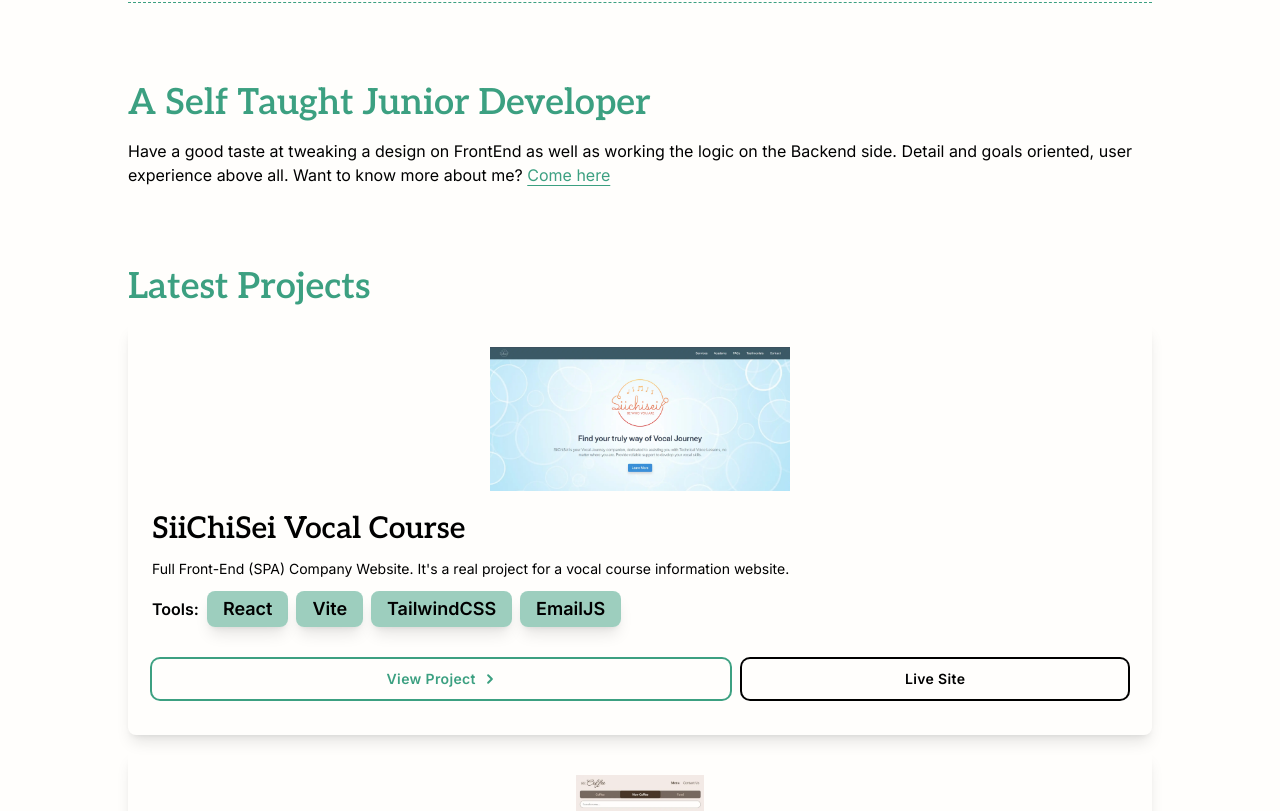
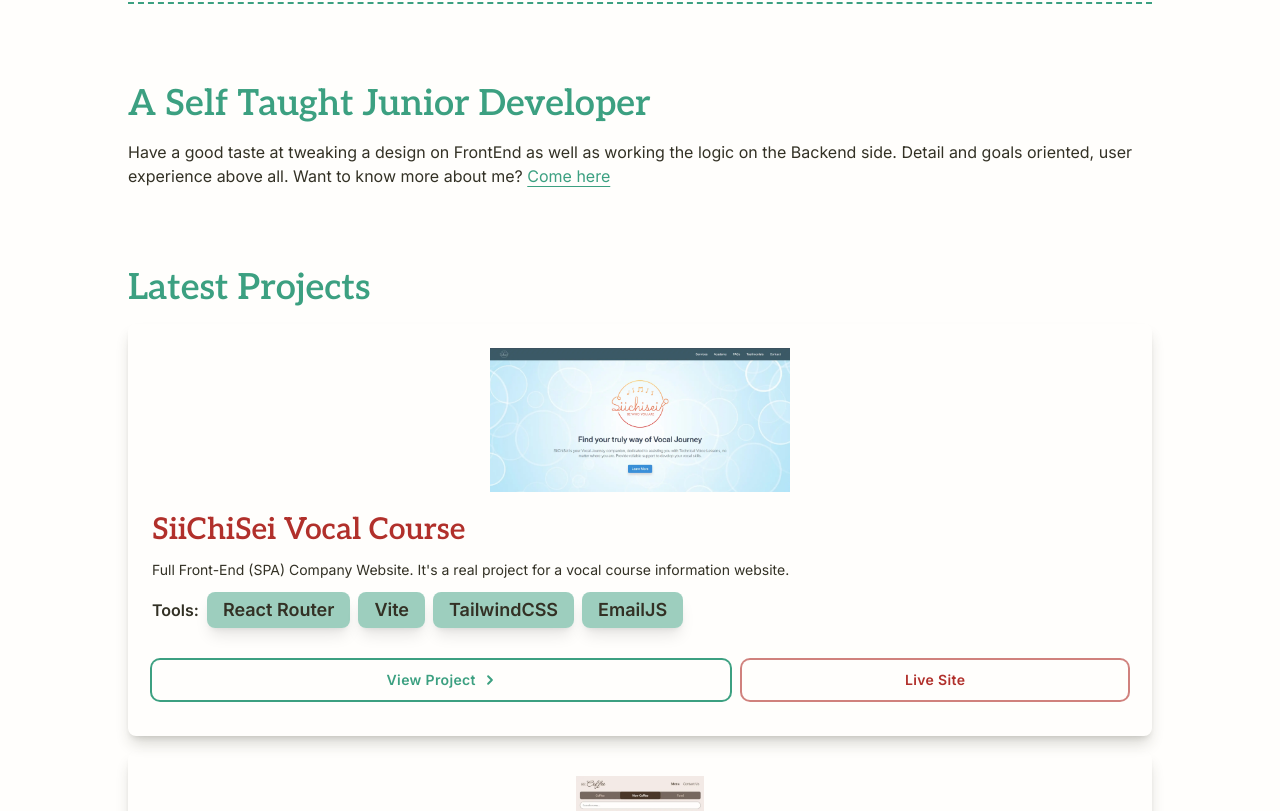
Before and after one commit to andi-ramadhan/andiramadhan.github.io, a React (Vite) app: page / in a window 1280 px wide. Shown: the part 798-1609 px from the top of the page. Built offline with nearby package versions, Linux system fonts and the light colour scheme.

Commit message:
Changing color profile

```diff
--- a/src/components/projectCard/Buttons.jsx
+++ b/src/components/projectCard/Buttons.jsx
@@ -6,7 +6,7 @@ const Buttons = ({ btnLWidth = '', btnRWidth = '', viewTo = '', liveTo = '' }) =
       <NavLink
         to={'/project'}
         className={`${btnLWidth} h-10
-        flex gap-2 justify-center items-center ring-2 ring-my-cyan text-my-dark font-semibold tracking-wide rounded-lg`}
+        flex gap-2 justify-center items-center ring-2 ring-my-cyan font-semibold tracking-wide rounded-lg`}
       >
         <p className="text-my-cyan">View Project</p>
         <svg xmlns="http://www.w3.org/2000/svg" fill="none" viewBox="0 0 24 24" strokeWidth={4} stroke="currentColor" className="size-3 text-my-cyan">
@@ -17,9 +17,9 @@ const Buttons = ({ btnLWidth = '', btnRWidth = '', viewTo = '', liveTo = '' }) =
         to={liveTo}
         target="_blank"
         className={`${btnRWidth} h-10
-        flex justify-center items-center ring-2 ring-my-maroon-blood/80 font-semibold tracking-wide rounded-lg`}
+        flex justify-center items-center ring-2 ring-my-red/60 font-semibold tracking-wide rounded-lg`}
       >
-        <p className="text-my-maroon-dark">Live Site</p>
+        <p className="text-my-red">Live Site</p>
       </Link>
     </>
   );
--- a/src/components/projectCard/ProjectCardSmall.jsx
+++ b/src/components/projectCard/ProjectCardSmall.jsx
@@ -3,7 +3,7 @@ import TagCard from "../TagCard";
 
 const ProjectCardSmall = ({ imgSrc = '', title = '', desc = '', tags = [], btnLWidth = 'w-3/5', btnRWidth = 'w-2/5', viewLink = '#', liveLink = '#' }) => {
   return (
-    <div className="container flex flex-col gap-5 p-6 rounded-lg shadow-lg shadow-my-maroon/20">
+    <div className="container flex flex-col gap-5 p-6 rounded-lg shadow-lg shadow-my-black/20">
 
       {/* IMAGE */}
       <figure className="w-full h-36 overflow-hidden rounded-md">
@@ -16,17 +16,17 @@ const ProjectCardSmall = ({ imgSrc = '', title = '', desc = '', tags = [], btnLW
 
       {/* CONTENT */}
       <div className="container flex flex-col gap-3">
-        <h2 className="text-2xl md:text-3xl font-semibold text-balance text-my-maroon-dark">{title}</h2>
-        <p className="text-sm text-my-maroon/80">
+        <h2 className="text-2xl md:text-3xl font-semibold text-balance text-my-red">{title}</h2>
+        <p className="text-sm text-my-black">
           {desc}
         </p>
-        <div className="flex-wrap flex gap-2 items-center text-xs md:text-base text-my-maroon-dark">
-          <p className="text-my-maroon/80 font-semibold">Tools:</p>
+        <div className="flex-wrap flex gap-2 items-center text-xs md:text-base text-my-black">
+          <p className="text-my-black font-semibold">Tools:</p>
           {tags.map((tag, idx) => (
             <TagCard
               key={idx}
               child={tag.child}
-              className="bg-my-cyan/50 text-my-maroon-dark/80"
+              className="bg-my-cyan/50 text-my-black"
             />
           ))}
         </div>
--- a/src/pages/Home/components/AboutBrief.jsx
+++ b/src/pages/Home/components/AboutBrief.jsx
@@ -4,10 +4,10 @@ import ProjectCardSmall from "../../../components/projectCard/ProjectCardSmall";
 const AboutBrief = () => {
   return (
     <section id="about" className="w-full min-h-dvh flex justify-center">
-      <article className="w-[80%] flex flex-col gap-20 py-20 border-t border-dashed border-my-cyan">
+      <article className="w-[80%] flex flex-col gap-20 py-20 border-t-2 border-dashed border-my-cyan">
         <div className="flex flex-col gap-4">
           <h1 className="text-3xl md:text-4xl text-balance font-semibold text-my-cyan">A Self Taught Junior Developer</h1>
-          <p className="text-my-maroon-dark">
+          <p className="text-my-black">
             Have a good taste at tweaking a design on FrontEnd as well as
             working the logic on the Backend side. Detail and goals oriented,
             user experience above all. Want to know more about me? <Link to={'/about'} className="text-my-cyan underline underline-offset-4">Come here</Link>
@@ -21,7 +21,7 @@ const AboutBrief = () => {
             title="SiiChiSei Vocal Course"
             desc="Full Front-End (SPA) Company Website. It's a real project for a vocal course information website."
             tags={[
-              { child: 'React' }, { child: 'Vite' }, { child: 'TailwindCSS' }, { child: 'EmailJS' }
+              { child: 'React Router' }, { child: 'Vite' }, { child: 'TailwindCSS' }, { child: 'EmailJS' }
             ]}
             viewLink="/project"
             liveLink='https://siichisei-vocalcourse.pages.dev/'
```
